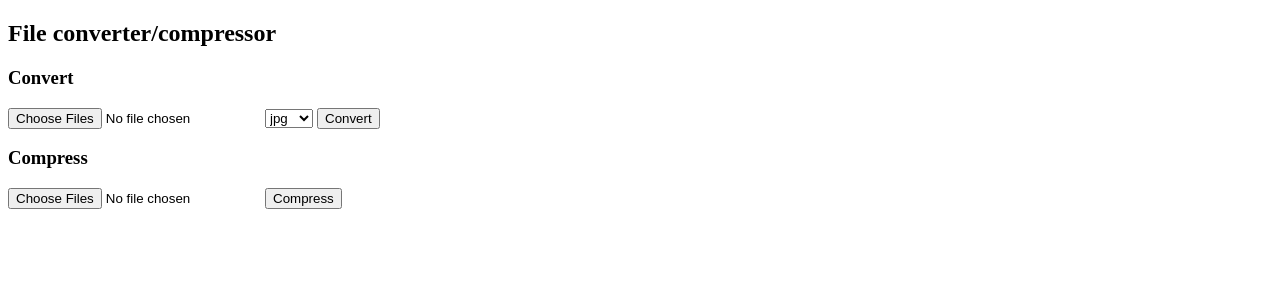
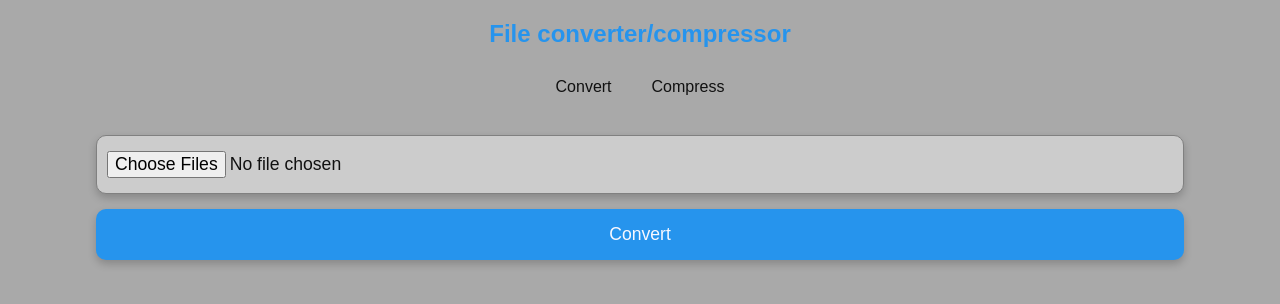
Before and after one commit to tridev09-ops/file-convertor-compressor, a Flask app: page / in a window 1280 px wide. Shown: the top 304 px of the page. Run offline with Flask 3, Linux system fonts and the light colour scheme; some libraries are stand-ins or nearby versions.

Commit message:
designed ui

```diff
--- a/static/script.js
+++ b/static/script.js
@@ -1,42 +1,56 @@
 const convertForm = document.querySelector("#convertForm")
 const convertInput = document.querySelector("#convertForm #fileInput")
-const extDropdown = document.querySelector("#extDropdown")
+const ext = document.querySelector("#ext")
 
 const compressForm = document.querySelector("#compressForm")
 const compressInput = document.querySelector("#compressForm #fileInput")
 const size = document.querySelector("#size")
-const qualityDropdown = document.querySelector("#qualityDropdown")
+const quality = document.querySelector("#quality")
+
+const toggle = document.querySelector(".toggle")
+const convertBtn = document.querySelector("#convertBtn")
+const compressBtn = document.querySelector("#compressBtn")
 
 let orderedFiles = []
 let exts = []
 const image_ext = ['jpg', 'png', 'jpeg']
 const video_ext = ['mp4', 'mkv', 'avi']
 
-size.style.display = 'none'
-qualityDropdown.style.display = 'none'
+const reset = ()=> {
+    orderedFiles = []
+    exts = []
+    size.style.display = 'none'
+    quality.style.display = 'none'
+    ext.style.display = 'none'
+    convertForm.style.display = 'none'
+    compressForm.style.display = 'none'
+}
+
+reset()
+convertForm.style.display = ''
 
 const appendFiles = (event) => {
     const files = Array.from(event.target.files)
     orderedFiles = [] // reset
-    exts=[]
+    exts = []
 
     files.forEach((file, i) => {
         orderedFiles.push(file)
         exts.push(file.name.slice(file.name.indexOf('.')+1))
     })
-    size.style.display = 'none'
-    qualityDropdown.style.display = 'none'
 
     if (image_ext.includes(exts[0])) {
         size.style.display = 'flex'
-        extDropdown.innerHTML = `
+        ext.style.display = 'flex'
+        ext.innerHTML = `
         <option value="jpg">jpg</option>
         <option value="png">png</option>
         <option value="jpeg">jpeg</option>
         `
     } else if (video_ext.includes(exts[0])) {
-        qualityDropdown.style.display = 'flex'
-        extDropdown.innerHTML = `
+        quality.style.display = 'flex'
+        ext.style.display = 'flex'
+        ext.innerHTML = `
         <option value="mp3">mp3</option>
         <option value="mp4">mp4</option>
         <option value="mkv">mkv</option>
@@ -53,12 +67,12 @@ const submitForm = (event, route)=> {
     })
 
     if (route == "/convert") {
-        formData.append("ext", extDropdown.value)
-    }else if (route == "/compress") {
+        formData.append("ext", ext.value)
+    } else if (route == "/compress") {
         if (image_ext.includes(exts[0])) {
             formData.append("size", parseInt(size.value))
         } else if (video_ext.includes(exts[0])) {
-            formData.append("quality", qualityDropdown.value)
+            formData.append("quality", quality.value)
         }
     }
 
@@ -91,3 +105,17 @@ convertForm.addEventListener("submit", (event) => {
 compressForm.addEventListener("submit", (event) => {
     submitForm(event, "/compress")
 })
+
+convertBtn.addEventListener("click", ()=> {
+    reset()
+    convertForm.style.display = ''
+    convertBtn.classList.add("active-value")
+    compressBtn.classList.remove("active-value")
+})
+
+compressBtn.addEventListener("click", ()=> {
+    reset()
+    compressForm.style.display = ''
+    compressBtn.classList.add("active-value")
+    convertBtn.classList.remove("active-value")
+})
--- a/static/style.css
+++ b/static/style.css
@@ -0,0 +1,87 @@
+:root {
+    --main: #2694ed;
+    --button-hover: #1070dc;
+    --black: #111;
+    --white: ghostwhite;
+    --body-bg: darkgray;
+    --input-bg: #ccc;
+    --gray: gray;
+    --font: Arial;
+}
+body {
+    padding: 0;
+    margin: 0;
+    box-sizing: border-box;
+    display: flex;
+    flex-direction: column;
+    justify-content: center;
+    background-color: var(--body-bg);
+    font-family: var(--font);
+}
+h2{
+    color: var(--main);
+    text-align: center;
+}
+form {
+    display: flex;
+    flex-direction: column;
+    width: 85%;
+    margin: 0 auto;
+}
+form *{
+    font-size: 1.1rem;
+    margin: 5px 0;
+    padding: 15px 10px;
+    border-radius: 10px;
+    border: 1px solid var(--gray);
+    color: var(--black);
+    background-color: var(--input-bg);
+    box-shadow: 0 4px 8px 0 rgba(0, 0, 0, 0.2);
+}
+button[type="submit"] {
+    margin-top: 10px;
+    background-color: var(--main);
+    color: var(--white);
+    font-weight: 400;
+    border: none;
+}
+button[type="submit"]:hover {
+    background-color: var(--button-hover);
+}
+input:focus, select:focus {
+    outline: 2px solid var(--main);
+}
+select {
+    display: flex;
+    justify-content: center;
+    text-align: center;
+}
+input[type=["file"]]{
+}
+.toggle {
+    display: flex;
+    justify-content: center;
+    width: fit-content;
+    margin: 0 auto;
+    margin-bottom: 20px;
+}
+.value {
+    background-color: transparent;
+    border: none;
+    padding: 10px;
+    color: var(--black);
+    font-size: 1rem;
+    font-weight: 500;
+    margin: 0 10px;
+    transition: all .4s ease;
+    border-bottom: 4px solid transparent;
+}
+.active-value{
+    color: var(--main);
+    border-bottom: 4px solid var(--main);
+}
+.value:focus,
+.value:active {
+    color: var(--main);
+    border-bottom: 4px solid var(--main);
+}
--- a/templates/index.html
+++ b/templates/index.html
@@ -9,25 +9,26 @@
 <body>
 
 <h2>File converter/compressor</h2>
+
+<div class="toggle">
+  <button class="value" id="convertBtn">
+    Convert
+  </button>
+  <button class="value" id="compressBtn">
+    Compress
+  </button>
+</div>
+
 <form id="convertForm" method="post" action="/convert" enctype="multipart/form-data">
-    <h3>Convert</h3>
 <input type="file" id="fileInput" multiple>
-<select id="extDropdown">
-<option value="jpg">jpg</option>
-<option value="png">png</option>
-<option value="jpeg">jpeg</option>
-<option value="mp3">mp3</option>
-<option value="mp4">mp4</option>
-<option value="mkv">mkv</option>
+<select id="ext">
 </select>
 <button type="submit">Convert</button>
 </form>
-
 <form id="compressForm" enctype="multipart/form-data">
-<h3>Compress</h3>
 <input type="file" id="fileInput" multiple>
-<input type="text" id="size" placeholder="enter the size">
-<select id="qualityDropdown">
+<input type="text" id="size" placeholder="Enter the size">
+<select id="quality">
 <option value="high">high</option>
 <option value="medium">medium</option>
 <option value="low">low</option>
```
